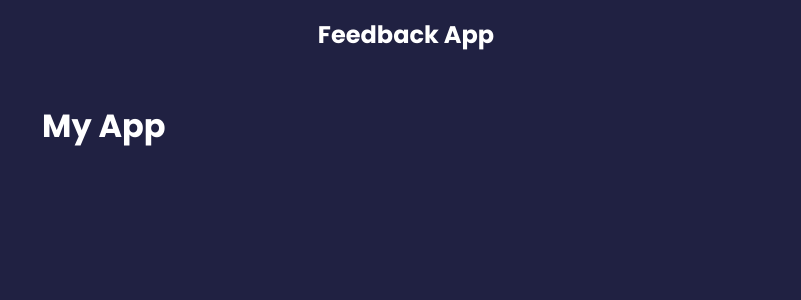
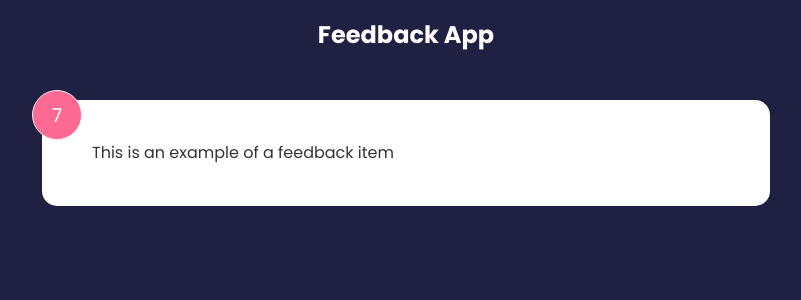
Before and after one commit to arakhm6/feedback-app, a React (Create React App) app: page / in a window 1280 px wide. Shown: the top 300 px of the page, without its empty margins (234-1035 px from the left). Built offline with nearby package versions, Linux system fonts and the light colour scheme.

Commit message:
feedback component and useState

```diff
--- a/src/App.js
+++ b/src/App.js
@@ -1,11 +1,12 @@
 import Header from "./components/Header";
+import FeedbackItem from "./components/FeedbackItem";
 
 function App() {
   return (
     <>
       <Header />
       <div className="container">
-        <h1>My App</h1>
+        <FeedbackItem />
       </div>
     </>
   );
--- /dev/null
+++ b/src/components/FeedbackItem.js
@@ -0,0 +1,15 @@
+import { useState } from "react";
+
+function FeedbackItem() {
+  const [rating, setRating] = useState(7);
+  const [text, setText] = useState("This is an example of a feedback item");
+
+  return (
+    <div className="card">
+      <div className="num-display">{rating}</div>
+      <div className="text-display">{text}</div>
+    </div>
+  );
+}
+
+export default FeedbackItem;
```
